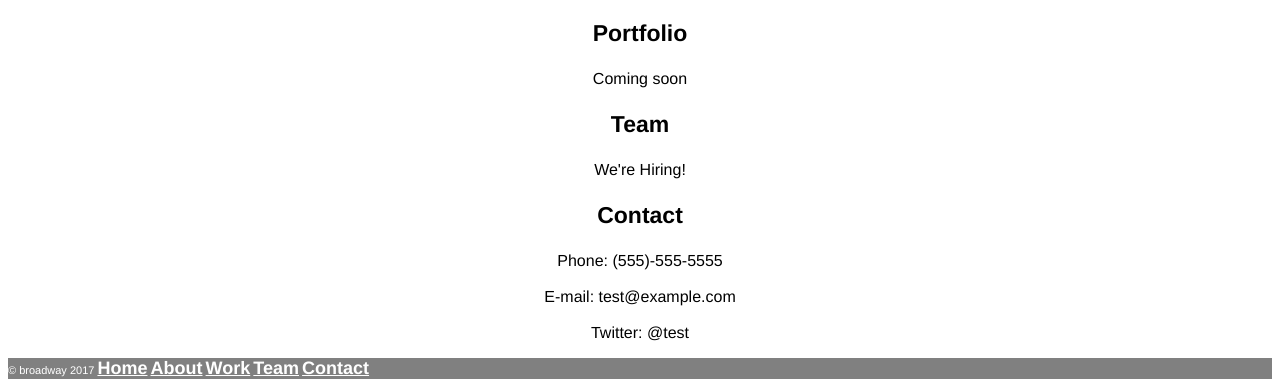
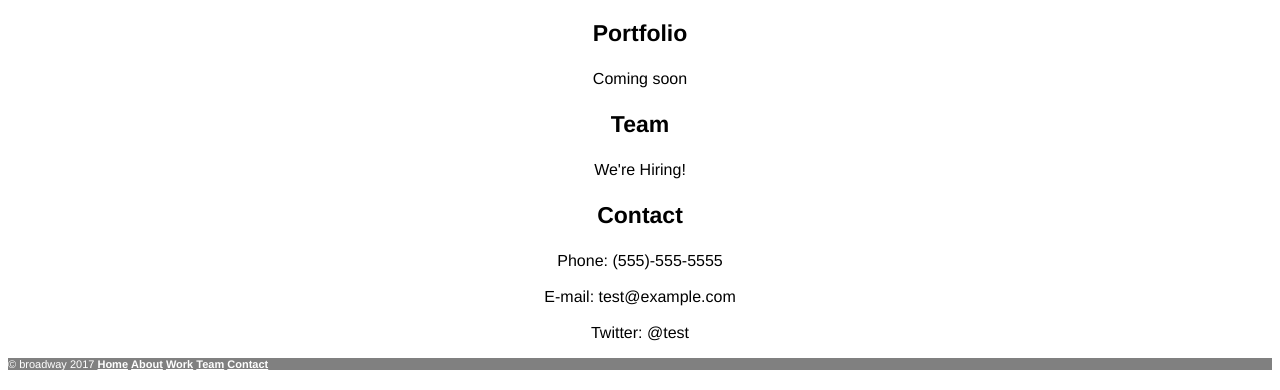
Before and after one commit to sarahglenn/broadway, a plain HTML site: page index.html in a window 1280 px wide. Shown: the part 1743-2133 px from the top of the page. Drawn offline with Linux system fonts and the light colour scheme.

Commit message:
final 2.0

```diff
--- a/resources/style.css
+++ b/resources/style.css
@@ -15,7 +15,7 @@
   font-weight: bold;
 }
 
-a {
+.banner a {
   color: white;
   font-weight: bold;
   font-size: 18px;
@@ -41,6 +41,11 @@ h3 {
   font-size: 11px;
 }
 
+.footer a {
+  font size: 12px;
+  font-weight: bold;
+  color: white;
+}
 
 .banner,
 .secondary,
```
